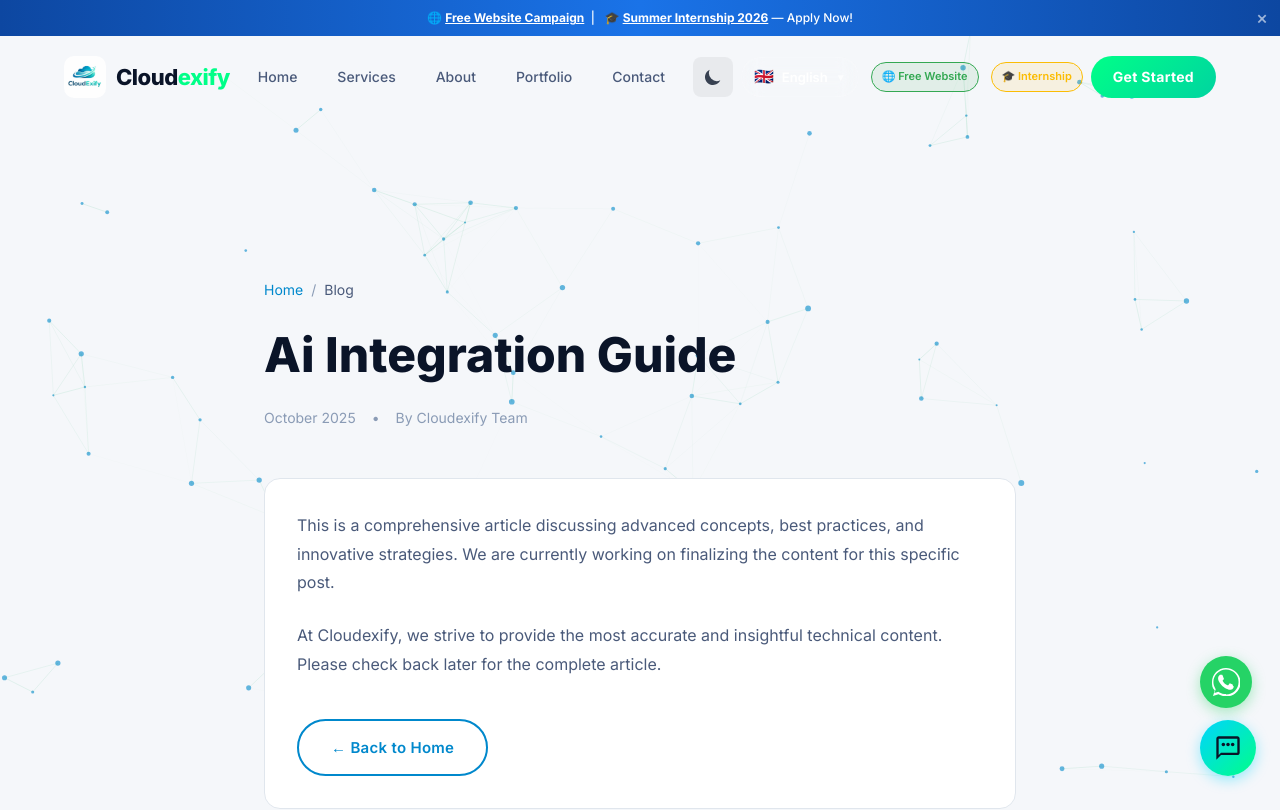
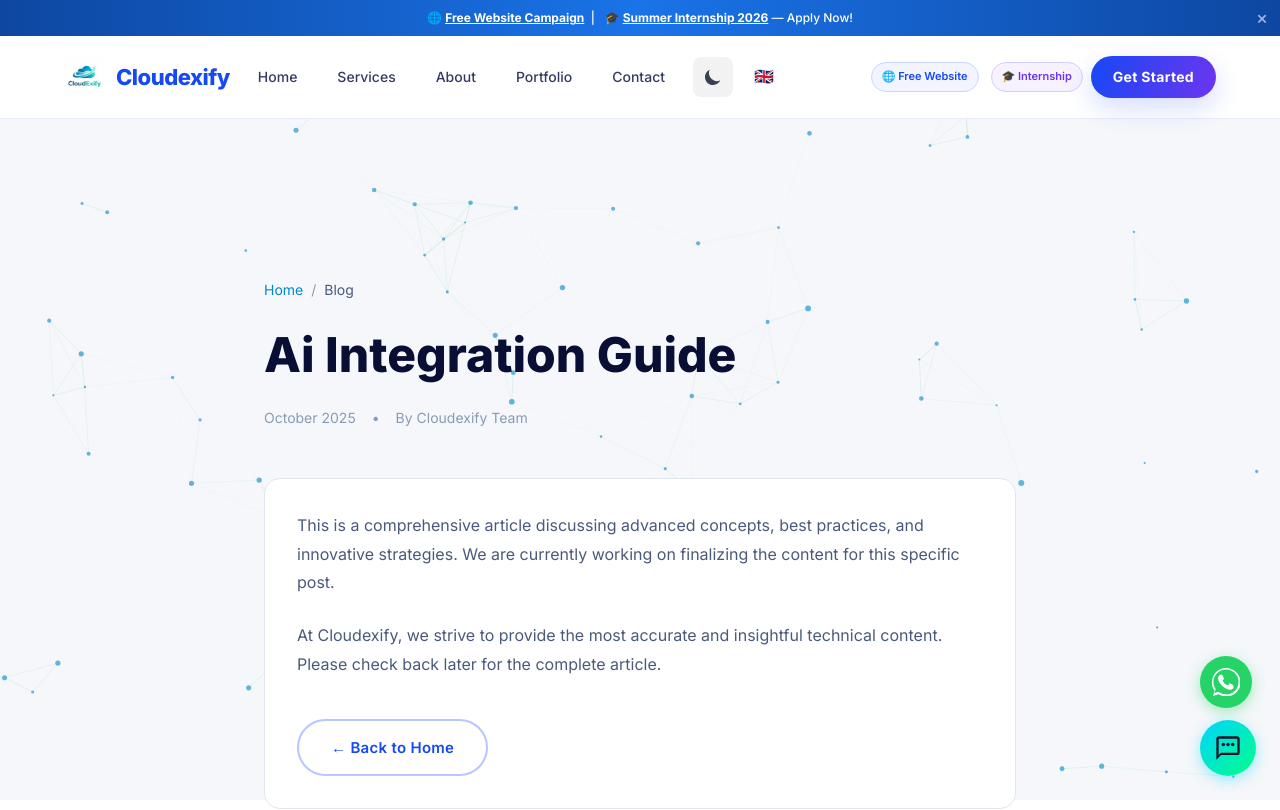
Before and after one commit to danyalbut96-khan/cloudexify-main-repo, a Next.js app in the folder cloudexify_main_website/: page /blog/ai-integration-guide in a window 1280 px wide. Shown: the top 810 px of the page. Built offline with nearby package versions, Linux system fonts and the light colour scheme; a web font is replaced by a local one.

Commit message:
Apply Cloudexify light corporate design system

```diff
--- a/cloudexify_main_website/src/app/globals.css
+++ b/cloudexify_main_website/src/app/globals.css
@@ -1863,3 +1863,240 @@ body.light-mode .team-card-bio {
     padding-left: 1rem;
   }
 }
+
+
+
+
+/* ------------------------------------------------------------------
+   Cloudexify corporate light design system
+   Aligned with the Client Website: white, ink navy, vivid blue, violet.
+   ------------------------------------------------------------------ */
+:root {
+  color-scheme: light;
+  --primary: #ffffff;
+  --secondary: #f7f8ff;
+  --accent-green: #1748f5;
+  --accent-cyan: #315eff;
+  --bg-card: #ffffff;
+  --border-subtle: #e5e8f5;
+  --text-primary: #090e35;
+  --text-secondary: #515775;
+  --text-muted: #737b9b;
+  --navbar-bg: rgba(255, 255, 255, 0.94);
+  --brand-violet: #6d35ef;
+  --brand-blue: #1748f5;
+  --brand-ink: #090e35;
+  --brand-soft: #f7f8ff;
+}
+
+html:not(.dark) body,
+html.light body {
+  background: #ffffff !important;
+  color: var(--brand-ink) !important;
+}
+
+html:not(.dark) .gradient-bg,
+html.light .gradient-bg {
+  background: linear-gradient(180deg, #ffffff 0%, #fbfbff 100%) !important;
+}
+
+html:not(.dark) .hero-gradient,
+html.light .hero-gradient {
+  background:
+    radial-gradient(ellipse at 82% 24%, rgba(109, 53, 239, .09), transparent 34%),
+    radial-gradient(ellipse at 68% 76%, rgba(49, 94, 255, .07), transparent 36%),
+    linear-gradient(112deg, #ffffff 0%, #fbfbff 54%, #f1f2ff 100%) !important;
+}
+
+html:not(.dark) .grid-pattern,
+html.light .grid-pattern {
+  background-image: radial-gradient(rgba(23, 72, 245, .13) .7px, transparent .7px) !important;
+  background-size: 24px 24px !important;
+}
+
+html:not(.dark) .orb-1,
+html.light .orb-1 {
+  background: radial-gradient(circle, rgba(109, 53, 239, .13), transparent 70%) !important;
+}
+html:not(.dark) .orb-2,
+html.light .orb-2 {
+  background: radial-gradient(circle, rgba(49, 94, 255, .12), transparent 70%) !important;
+}
+html:not(.dark) .orb-3,
+html.light .orb-3 {
+  background: radial-gradient(circle, rgba(109, 53, 239, .08), transparent 70%) !important;
+}
+
+html:not(.dark) .section-title,
+html.light .section-title,
+html:not(.dark) h1,
+html:not(.dark) h2,
+html:not(.dark) h3,
+html:not(.dark) h4,
+html.light h1,
+html.light h2,
+html.light h3,
+html.light h4 {
+  color: var(--brand-ink);
+}
+
+html:not(.dark) .section-subtitle,
+html.light .section-subtitle {
+  color: var(--text-secondary);
+}
+
+html:not(.dark) .section-tag,
+html.light .section-tag {
+  color: var(--brand-blue);
+  background: #eef1ff;
+  border: 1px solid #dce3ff;
+  letter-spacing: .12em;
+}
+
+html:not(.dark) .gradient-text-green,
+html:not(.dark) .gradient-text-cyan,
+html.light .gradient-text-green,
+html.light .gradient-text-cyan {
+  background: linear-gradient(110deg, #1748f5 0%, #6d35ef 100%) !important;
+  -webkit-background-clip: text !important;
+  background-clip: text !important;
+  -webkit-text-fill-color: transparent !important;
+}
+
+html:not(.dark) .btn-primary,
+html.light .btn-primary {
+  color: #ffffff !important;
+  background: linear-gradient(110deg, #1748f5 0%, #6d35ef 100%) !important;
+  box-shadow: 0 10px 26px rgba(49, 84, 238, .20) !important;
+}
+html:not(.dark) .btn-primary:hover,
+html.light .btn-primary:hover {
+  box-shadow: 0 14px 32px rgba(49, 84, 238, .28) !important;
+}
+html:not(.dark) .btn-secondary,
+html.light .btn-secondary {
+  color: #1748f5 !important;
+  border-color: #b9c6ff !important;
+  background: #ffffff !important;
+}
+html:not(.dark) .btn-secondary:hover,
+html.light .btn-secondary:hover {
+  background: #f2f4ff !important;
+}
+
+html:not(.dark) .glass-card,
+html.light .glass-card,
+html:not(.dark) .service-card,
+html.light .service-card,
+html:not(.dark) .stat-card,
+html.light .stat-card,
+html:not(.dark) .project-card,
+html.light .project-card,
+html:not(.dark) .pricing-card,
+html.light .pricing-card {
+  color: var(--brand-ink);
+  background: rgba(255, 255, 255, .92) !important;
+  border: 1px solid #e5e8f5 !important;
+  box-shadow: 0 12px 36px rgba(22, 35, 91, .055) !important;
+  backdrop-filter: blur(14px);
+}
+html:not(.dark) .glass-card:hover,
+html:not(.dark) .service-card:hover,
+html:not(.dark) .project-card:hover,
+html:not(.dark) .pricing-card:hover,
+html.light .glass-card:hover,
+html.light .service-card:hover,
+html.light .project-card:hover,
+html.light .pricing-card:hover {
+  border-color: #c6d0ff !important;
+  box-shadow: 0 22px 48px rgba(35, 62, 170, .11) !important;
+}
+html:not(.dark) .service-card::before,
+html.light .service-card::before {
+  background: linear-gradient(135deg, rgba(23,72,245,.035), rgba(109,53,239,.045)) !important;
+}
+
+html:not(.dark) .nav-link,
+html.light .nav-link {
+  color: #343b62 !important;
+}
+html:not(.dark) .nav-link:hover,
+html.light .nav-link:hover {
+  color: #1748f5 !important;
+}
+html:not(.dark) header[role="banner"],
+html.light header[role="banner"] {
+  background: rgba(255,255,255,.92) !important;
+  border-bottom: 1px solid #e9eafa !important;
+  backdrop-filter: blur(18px) !important;
+}
+html:not(.dark) header[role="banner"] a span,
+html.light header[role="banner"] a span {
+  color: #1748f5 !important;
+}
+html:not(.dark) .nav-campaign-pill--website,
+html.light .nav-campaign-pill--website {
+  border-color: #cbd5ff !important;
+  color: #1748f5 !important;
+  background: #f2f4ff !important;
+}
+html:not(.dark) .nav-campaign-pill--internship,
+html.light .nav-campaign-pill--internship {
+  border-color: #d8c9ff !important;
+  color: #6d35ef !important;
+  background: #f7f2ff !important;
+}
+html:not(.dark) .mobile-menu,
+html.light .mobile-menu {
+  background: rgba(255,255,255,.98) !important;
+  border-color: #e5e8f5 !important;
+  box-shadow: 0 20px 50px rgba(20,30,80,.12);
+}
+html:not(.dark) .mobile-menu a,
+html.light .mobile-menu a {
+  color: #343b62 !important;
+}
+
+html:not(.dark) .form-input,
+html.light .form-input {
+  color: #090e35 !important;
+  background: #ffffff !important;
+  border-color: #dfe4f2 !important;
+}
+html:not(.dark) .form-input::placeholder,
+html.light .form-input::placeholder { color: #8990aa !important; }
+html:not(.dark) .faq-item,
+html.light .faq-item { border-color: #e5e8f5 !important; }
+html:not(.dark) .faq-question,
+html.light .faq-question { color: #090e35 !important; background: #ffffff !important; }
+html:not(.dark) .faq-answer,
+html.light .faq-answer { color: #515775 !important; background: #f7f8ff !important; }
+html:not(.dark) .footer-link,
+html.light .footer-link { color: #515775 !important; }
+
+html:not(.dark) .orb,
+html.light .orb { opacity: .72; }
+html:not(.dark) .spinner,
+html.light .spinner { border-top-color: #1748f5 !important; }
+
+html:not(.dark) [style*="#00ff88"],
+html:not(.dark) [style*="#00d4ff"],
+html.light [style*="#00ff88"],
+html.light [style*="#00d4ff"] {
+  --legacy-brand-accent: #1748f5;
+}
+
+html:not(.dark) main > section,
+html.light main > section {
+  scroll-margin-top: 88px;
+}
+
+@media (prefers-reduced-motion: reduce) {
+  html { scroll-behavior: auto !important; }
+  *, *::before, *::after {
+    animation-duration: .01ms !important;
+    animation-iteration-count: 1 !important;
+    transition-duration: .01ms !important;
+    scroll-behavior: auto !important;
+  }
+}
```
